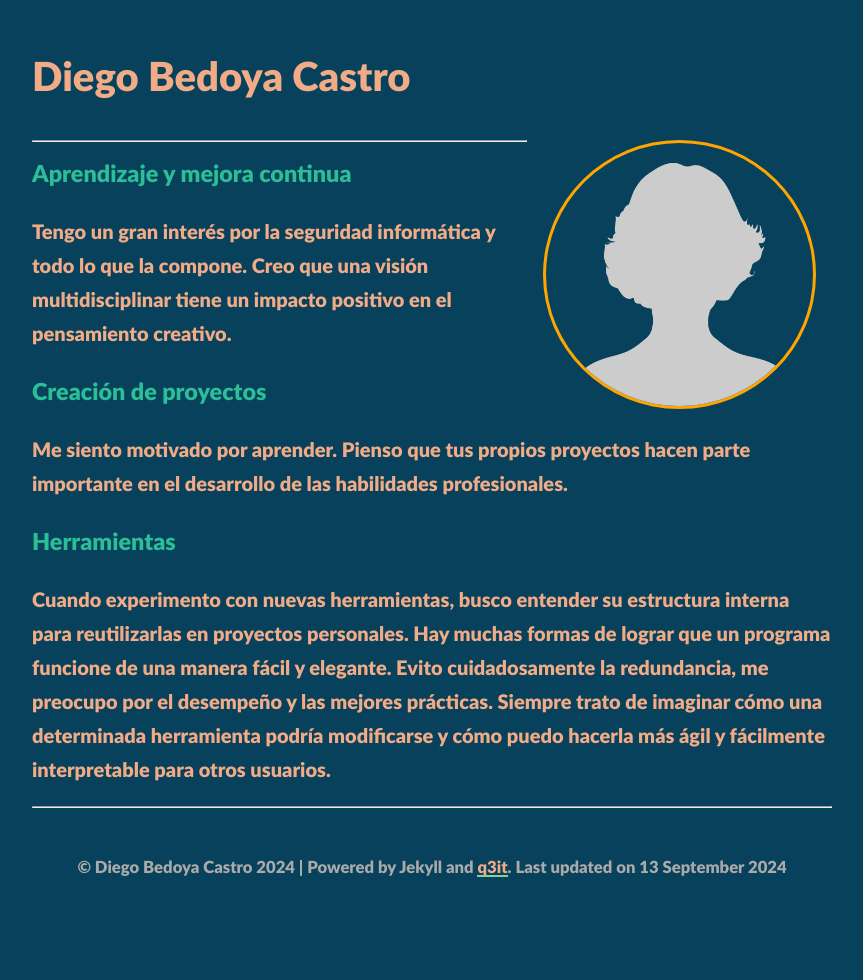
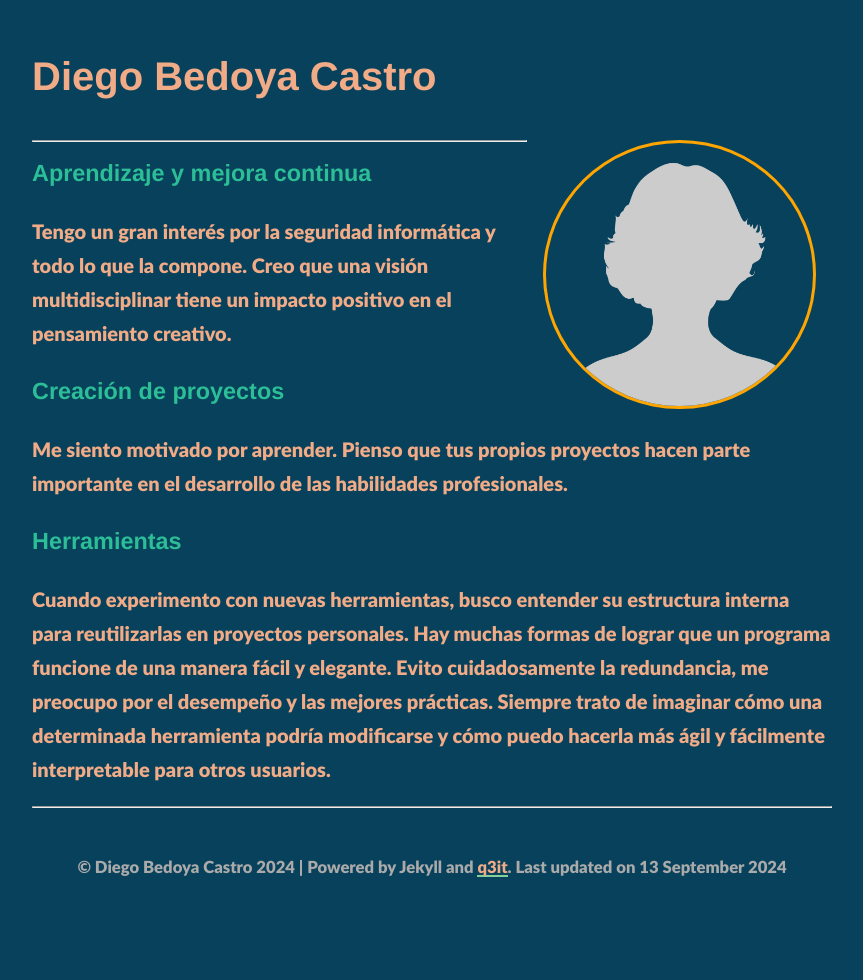
Before and after one commit to q3it/card, a Jekyll site: the page built from index.md, in a window 1280 px wide. Shown: the whole page, without its empty margins (208-1071 px from the left). Built offline with Jekyll 4.4.1, drawn with Linux system fonts in a browser that asks for light colours; nearby versions of some CDN libraries.

Commit message:
Update style.scss

```diff
--- a/assets/css/_sass/style.scss
+++ b/assets/css/_sass/style.scss
@@ -21,7 +21,7 @@
 }
 
 h1,h2,h3,h4,h5,h6 {
-  font-family: "Lato", "Helvetica Neue", Helvetica, sans-serif;
+  font-family: "Lora", "Helvetica Neue", Helvetica, sans-serif;
   font-weight: bold;
   line-height: 1.8;
   margin: 0;
```
